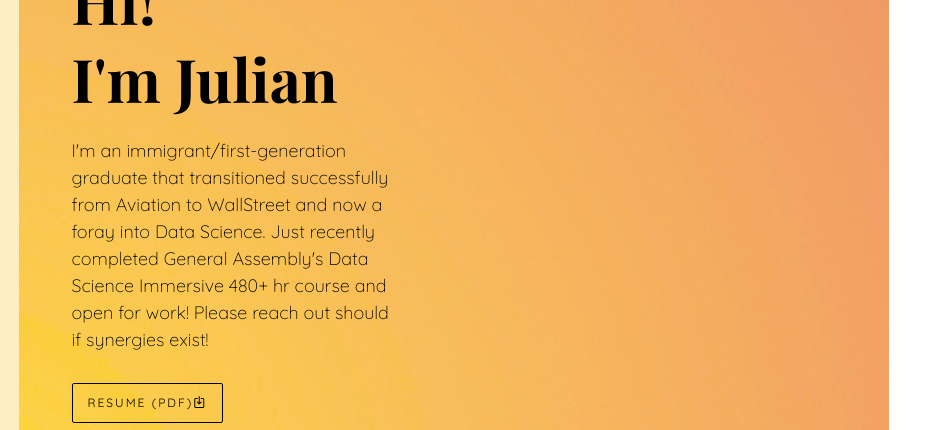
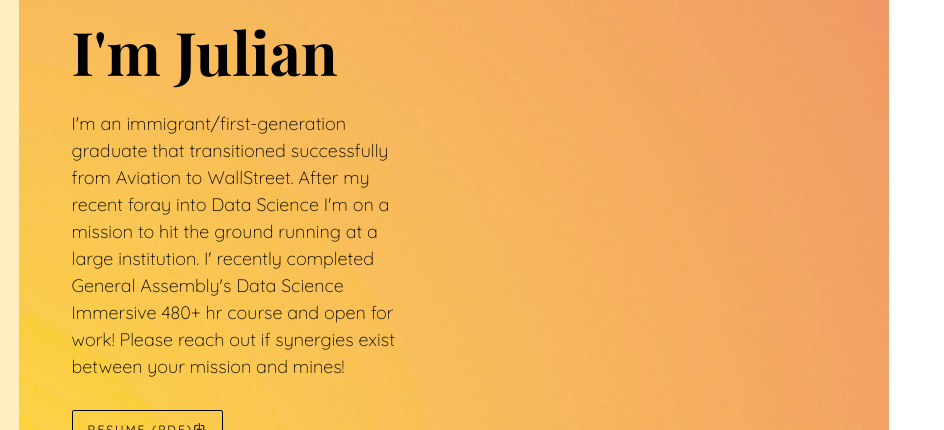
Before and after one commit to jbtrades/jbtrades.github.io, a plain HTML site: page index.html in a window 1280 px wide. Shown: the part 206-636 px from the top of the page, 336-1280 px from the left. Drawn offline with nearby package versions, Linux system fonts and the light colour scheme; files whose address does not match are found by name; a web font is replaced by a local one.

Commit message:
Update index.html

```diff
--- a/index.html
+++ b/index.html
@@ -108,7 +108,7 @@ Copyright &copy;<script>document.write(new Date().getFullYear());</script> All r
 					   				<div class="slider-text-inner js-fullheight">
 					   					<div class="desc">
 						   					<h1>Hi!<br>I'm Julian</h1>
-						   					<h2>I'm an immigrant/first-generation graduate that transitioned successfully from Aviation to WallStreet and now a foray into Data Science. Just recently completed General Assembly's Data Science Immersive 480+ hr course and open for work! Please reach out should if synergies exist! </h2>
+						   					<h2>I'm an immigrant/first-generation graduate that transitioned successfully from Aviation to WallStreet. After my recent foray into Data Science I'm on a mission to hit the ground running at a large institution. I' recently completed General Assembly's Data Science Immersive 480+ hr course and open for work! Please reach out if synergies exist between your mission and mines! </h2>
 												<p><a class="btn btn-primary btn-learn" href = images/julianB_DSI.pdf target = "_blank">Resume (PDF)<i class="icon-download4"></i></a></p>
 											</div>
 					   				</div>
```
